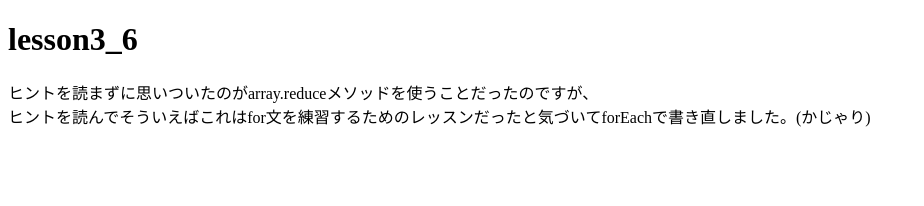
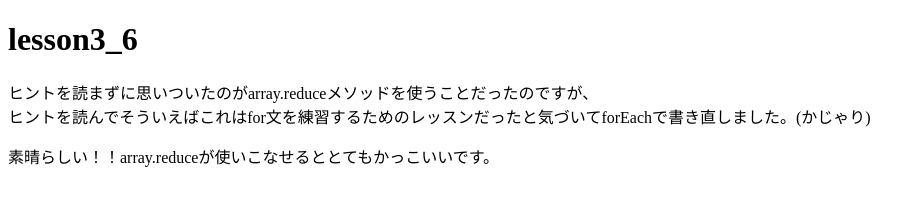
Before and after one commit to nnkzr777/js-practice, a plain HTML site: page lesson3/lesson3_6.html in a window 1280 px wide. Shown: the whole page, without its empty margins (0-924 px from the left). Drawn offline with Linux system fonts and the light colour scheme.

Commit message:
review lesson03-06

```diff
--- a/lesson3/lesson3_6.html
+++ b/lesson3/lesson3_6.html
@@ -40,8 +40,11 @@
 
 <body>
 <h1>lesson3_6</h1>
-ヒントを読まずに思いついたのがarray.reduceメソッドを使うことだったのですが、<br>
-ヒントを読んでそういえばこれはfor文を練習するためのレッスンだったと気づいてforEachで書き直しました。(かじゃり)
+<p>
+    ヒントを読まずに思いついたのがarray.reduceメソッドを使うことだったのですが、<br>
+    ヒントを読んでそういえばこれはfor文を練習するためのレッスンだったと気づいてforEachで書き直しました。(かじゃり)
+</p>
+<p>素晴らしい！！array.reduceが使いこなせるととてもかっこいいです。</p>
 </body>
 
 </html>
```
